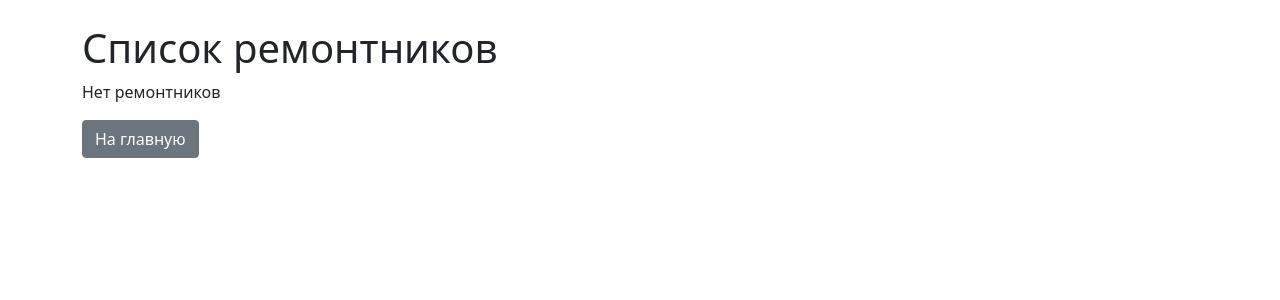
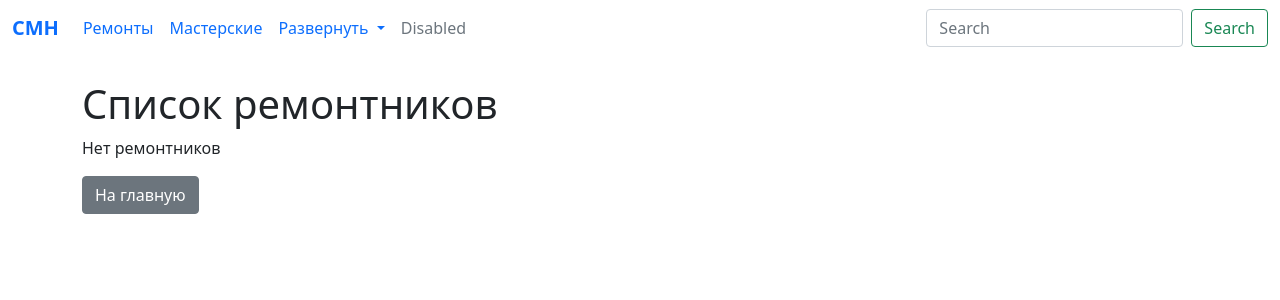
Before and after one commit to botnbot/instrument_control, a Django app: page /repairers/ in a window 1280 px wide. Shown: the top 300 px of the page. Run offline with Django 5.2, Linux system fonts and the light colour scheme; data that the repository does not hold is empty; some libraries are stand-ins or nearby versions.

Commit message:
base.html created

```diff
--- a/templates/base.html
+++ b/templates/base.html
@@ -17,8 +17,50 @@
     </style>
 </head>
 <body>
+<nav class="navbar navbar-expand-lg bg-body-tertiary">
+        <div class="container-fluid">
+            <a class="navbar-brand" href="{% url 'core:instrument_list' %}" class="btn btn-secondary"><strong>СМН</strong></a>
+            <button class="navbar-toggler" type="button" data-bs-toggle="collapse"
+                    data-bs-target="#navbarSupportedContent" aria-controls="navbarSupportedContent"
+                    aria-expanded="false" aria-label="Toggle navigation">
+                <span class="navbar-toggler-icon"></span>
+            </button>
+            <div class="collapse navbar-collapse" id="navbarSupportedContent">
+                <ul class="navbar-nav me-auto mb-2 mb-lg-0">
+                    <li class="nav-item">
+                        <a class="nav-link active" aria-current="page" href="{% url 'core:repairs_list' %}">Ремонты</a>
+                    </li>
+                    <li class="nav-item">
+                        <a class="nav-link" href="{% url 'core:repairers_list' %}">Мастерские</a>
+                    </li>
+                    <li class="nav-item dropdown">
+                        <a class="nav-link dropdown-toggle" href="#" role="button" data-bs-toggle="dropdown"
+                           aria-expanded="false">
+                            Развернуть
+                        </a>
+                        <ul class="dropdown-menu">
+                            <li><a class="dropdown-item" href="#">Action</a></li>
+                            <li><a class="dropdown-item" href="#">Another action</a></li>
+                            <li>
+                                <hr class="dropdown-divider">
+                            </li>
+                            <li><a class="dropdown-item" href="#">Something else here</a></li>
+                        </ul>
+                    </li>
+                    <li class="nav-item">
+                        <a class="nav-link disabled" aria-disabled="true">Disabled</a>
+                    </li>
+                </ul>
+                <form class="d-flex" role="search">
+                    <input class="form-control me-2" type="search" placeholder="Search" aria-label="Search"/>
+                    <button class="btn btn-outline-success" type="submit">Search</button>
+                </form>
+            </div>
+        </div>
+    </nav>
 <div class="container mt-4">
     {% block content %}
+
     {% endblock %}
 </div>
 </body>
```
